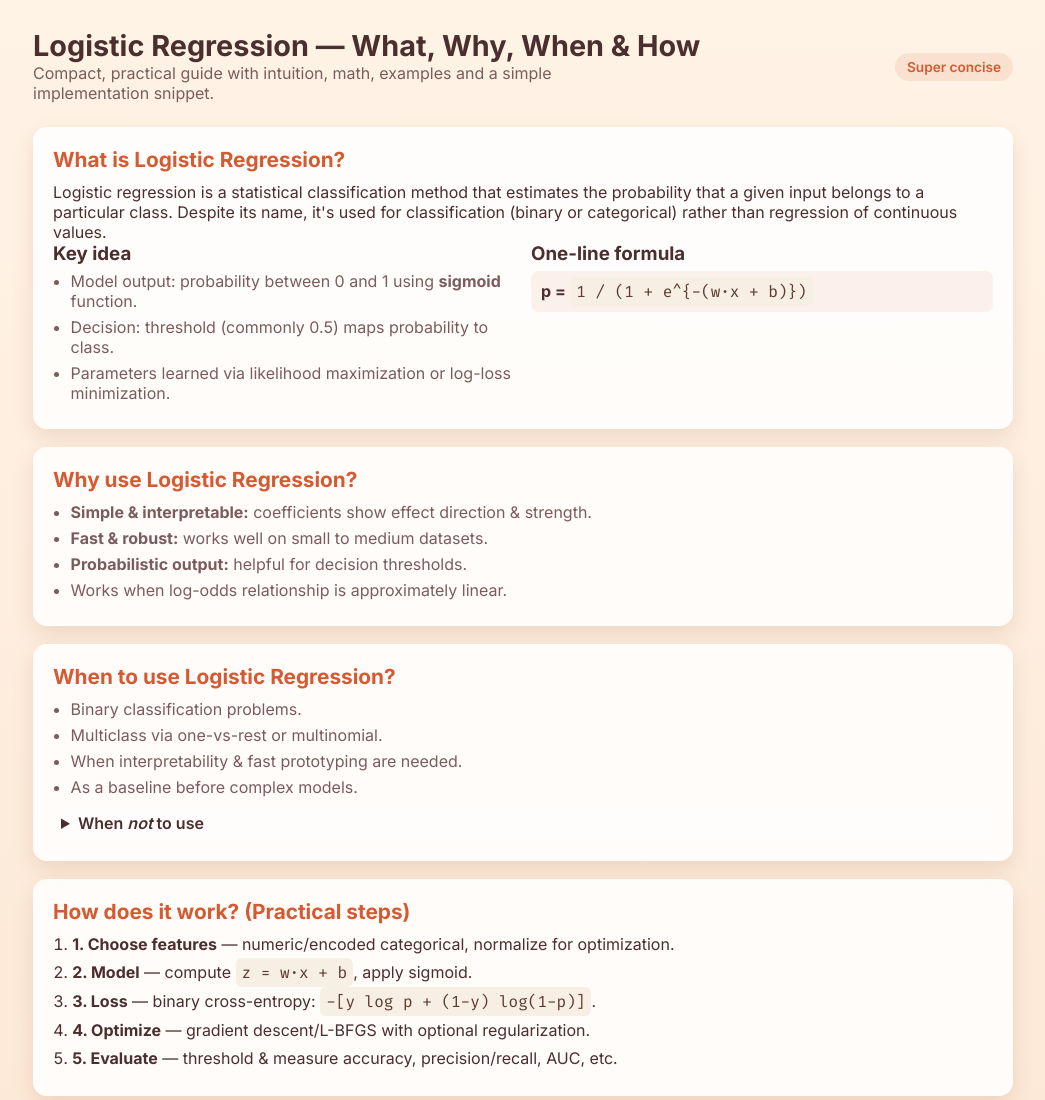
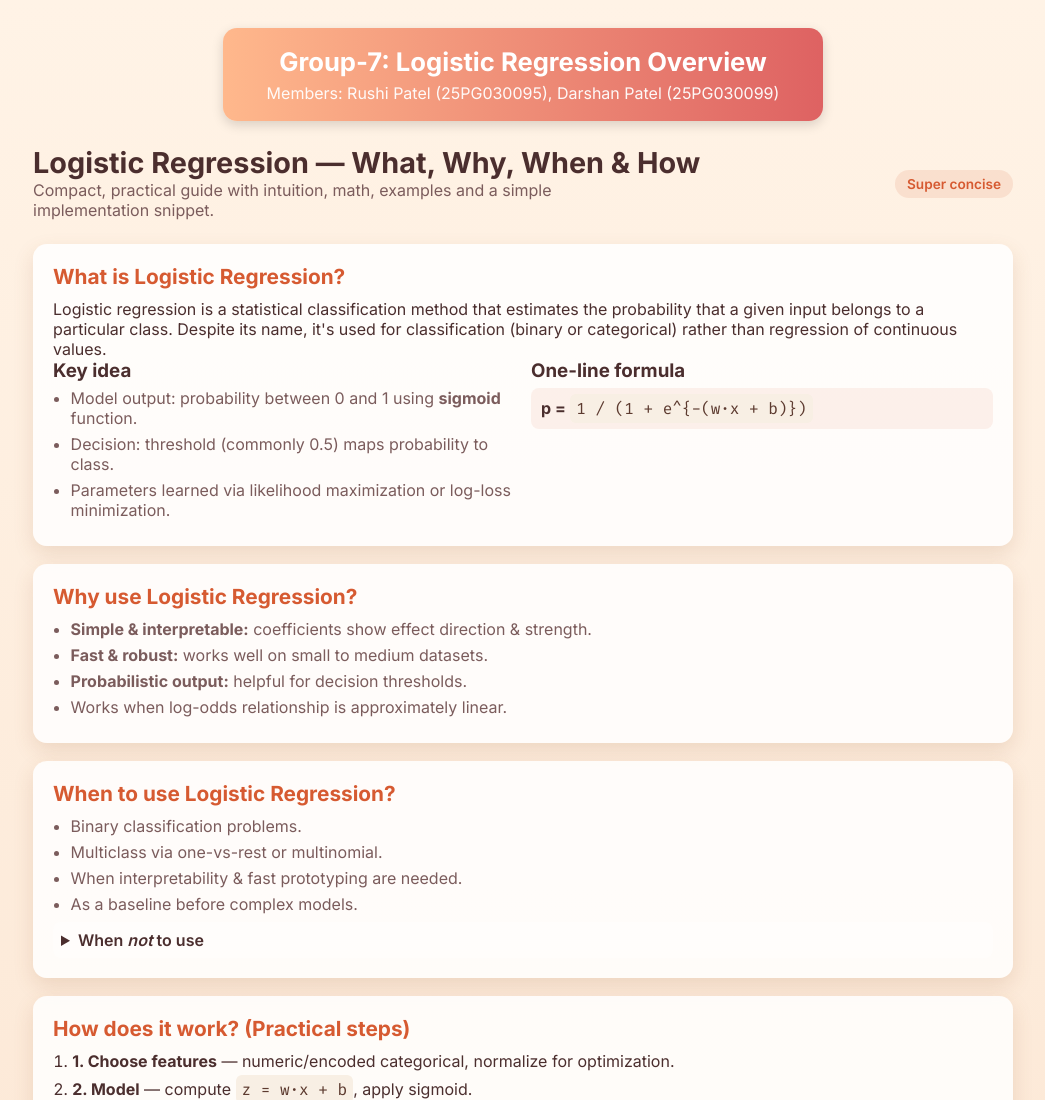
Before and after one commit to RushiPatel01/html3, a plain HTML site: page task3.html in a window 1280 px wide. Shown: the top 1100 px of the page, without its empty margins (117-1162 px from the left). Drawn offline with Linux system fonts and the light colour scheme.

Commit message:
Update task3.html

```diff
--- a/task3.html
+++ b/task3.html
@@ -34,6 +34,30 @@
       max-width: 980px;
       margin: auto;
     }
+
+    /* NEW HEADER CARD STYLES */
+    .header-card {
+      text-align: center;
+      padding: 18px;
+      border-radius: 14px;
+      background: linear-gradient(90deg, #ffb88c, #de6262);
+      color: white;
+      box-shadow: 0 4px 12px rgba(0,0,0,0.15);
+      max-width: 600px;
+      margin: 0 auto 24px;
+    }
+    .header-card h1 {
+      font-size: 1.6rem;
+      font-weight: 700;
+      margin-bottom: 6px;
+    }
+    .header-card p {
+      font-size: 1rem;
+      font-weight: 500;
+      margin: 0;
+      opacity: 0.95;
+    }
+
     header {
       display: flex;
       flex-wrap: wrap;
@@ -147,6 +171,13 @@
 </head>
 <body>
   <div class="container">
+
+    <!-- NEW HEADER CARD -->
+    <div class="header-card">
+      <h1>Group-7: Logistic Regression Overview</h1>
+      <p>Members: Rushi Patel (25PG030095), Darshan Patel (25PG030099)</p>
+    </div>
+
     <header>
       <div>
         <h1>Logistic Regression — What, Why, When & How</h1>
```
